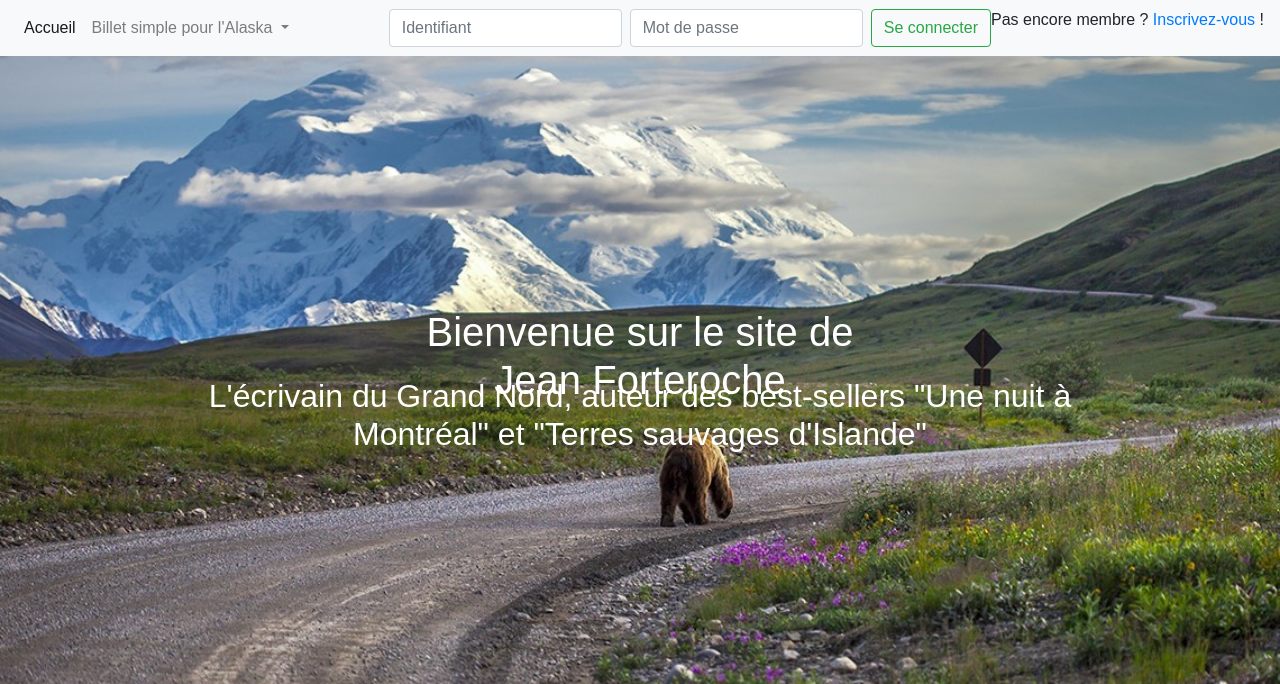
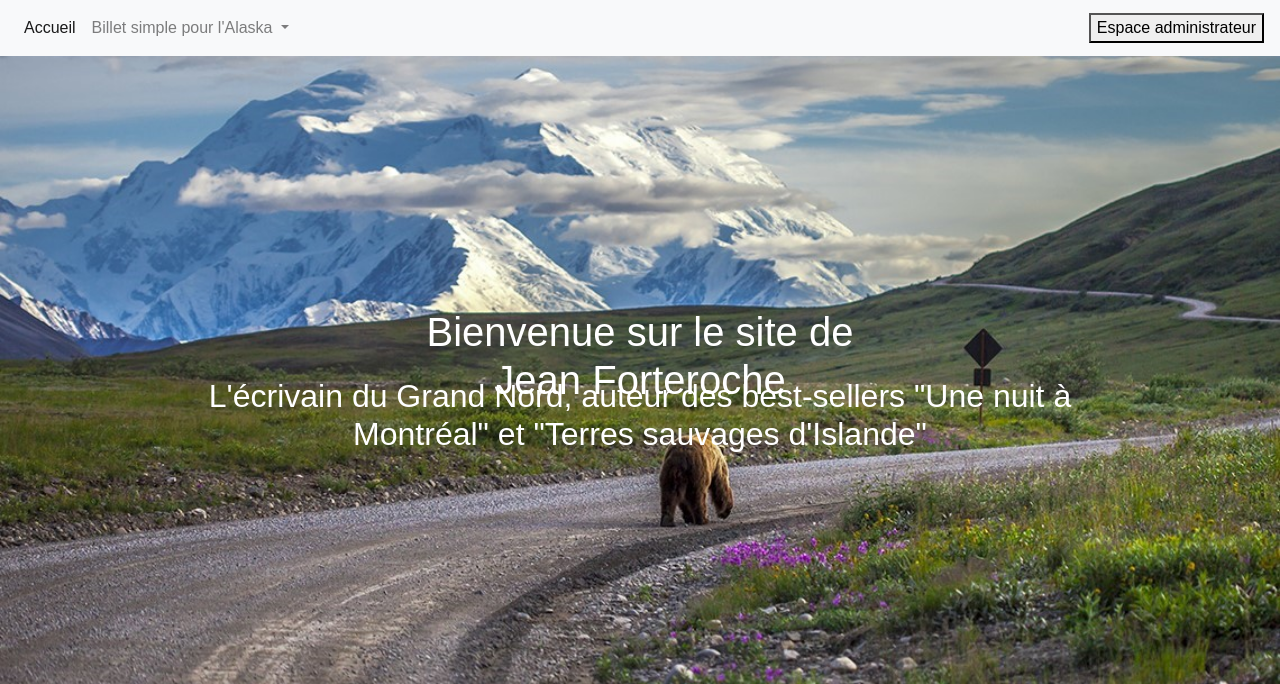
Before and after one commit to VincSami/projet4, a PHP site: page / in a window 1280 px wide. Shown: the top 684 px of the page. Run offline with PHP 8.4, Linux system fonts and the light colour scheme; some libraries are stand-ins or nearby versions; some web fonts are replaced.

Commit message:
création formulaire accès espace admin

```diff
--- a/model/PostManager.php
+++ b/model/PostManager.php
@@ -6,11 +6,15 @@ class PostManager extends Manager
 {
     public function getPost($postId)
     {
+    	if (($postId >= 1) && ($postId <= 6)) {
 	        $db = $this->dbConnect();
 	        $req = $db->prepare('SELECT id, title, content, DATE_FORMAT(creation_date, \'%d/%m/%Y à %Hh%imin%ss\') AS creation_date_fr FROM posts WHERE id = ?');
 	        $req->execute(array($postId));
 	        $post = $req->fetch();
 
 	        return $post;
+	    } else {
+	    	throw new Exception('le billet n\'existe pas !');
 		}
 	}
+}
--- a/public/css/style.css
+++ b/public/css/style.css
@@ -34,6 +34,10 @@ header h2{
 
 .navbar-expand-lg{
 	background-color: none;
+}
+
+#adminAccess {
+    display: none;
 }
 
 #introduction{
--- a/view/frontend/template.php
+++ b/view/frontend/template.php
@@ -34,12 +34,15 @@
                         </div>
                       </li>
                     </ul>
-                    <form class="form-inline my-2 my-lg-0" action="index.php?action=connect" method="post">
+                    <div id="admin">
+                      <button id="adminButton">Espace administrateur</button>
+                    </div>
+                    <form id="adminAccess" class="form-inline my-2 my-lg-0" action="index.php?action=connect" method="post">
                         <input class="form-control mr-sm-2" type="text" id="pseudo" name="pseudo" placeholder="Identifiant" aria-label="pseudo">
                         <input class="form-control mr-sm-2" type="password" id="password" name="password" placeholder="Mot de passe" aria-label="password">
                         <button class="btn btn-outline-success my-2 my-sm-0" type="submit">Se connecter</button>
+                        <button class="btn btn-outline-success my-2 my-sm-0">Annuler</button>
                     </form>
-                    <p>Pas encore membre ? <a href="index.php?action=subscribe">Inscrivez-vous</a> !
                   </div>
             </nav>
             <img class="fullwidth" src="public/img/alaska_accueil.jpg">
@@ -91,5 +94,6 @@
         <script src="https://cdnjs.cloudflare.com/ajax/libs/popper.js/1.14.7/umd/popper.min.js" integrity="sha384-UO2eT0CpHqdSJQ6hJty5KVphtPhzWj9WO1clHTMGa3JDZwrnQq4sF86dIHNDz0W1" crossorigin="anonymous"></script>
         <script src="https://stackpath.bootstrapcdn.com/bootstrap/4.3.1/js/bootstrap.min.js" integrity="sha384-JjSmVgyd0p3pXB1rRibZUAYoIIy6OrQ6VrjIEaFf/nJGzIxFDsf4x0xIM+B07jRM" crossorigin="anonymous"></script>
         <script src="https://cdn.tiny.cloud/1/uieuh603nflj6edzyxfvvoeiyut4ea1meflkbv78itiw9awg/tinymce/5/tinymce.min.js"></script>
+        <script type="text/javascript" src="public/js/app.js"></script>
     </body>
 </html>
```
Also changed, not shown: public/js/app.js (added). Lines whose indentation alone changed are shown as unchanged.
